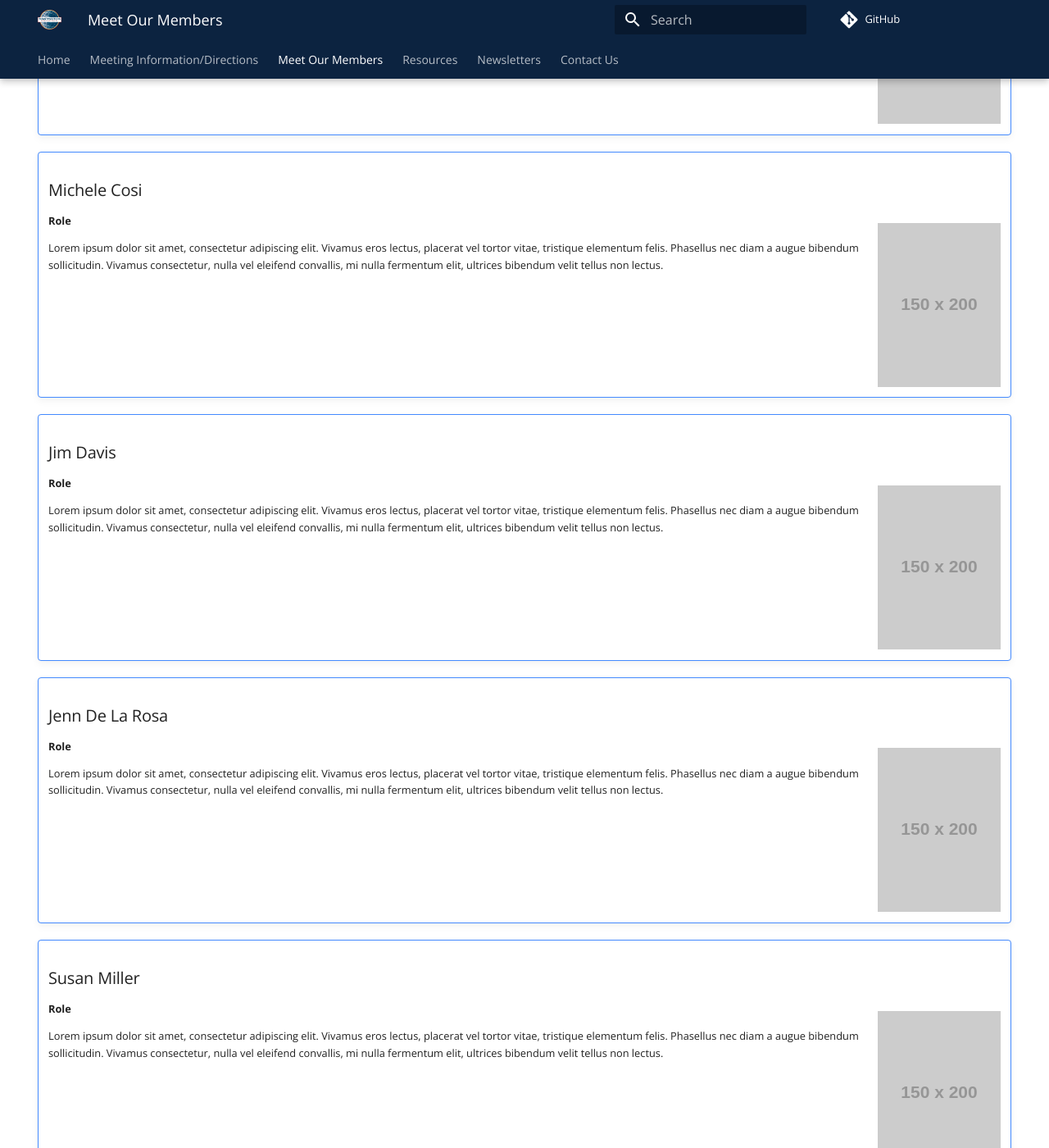
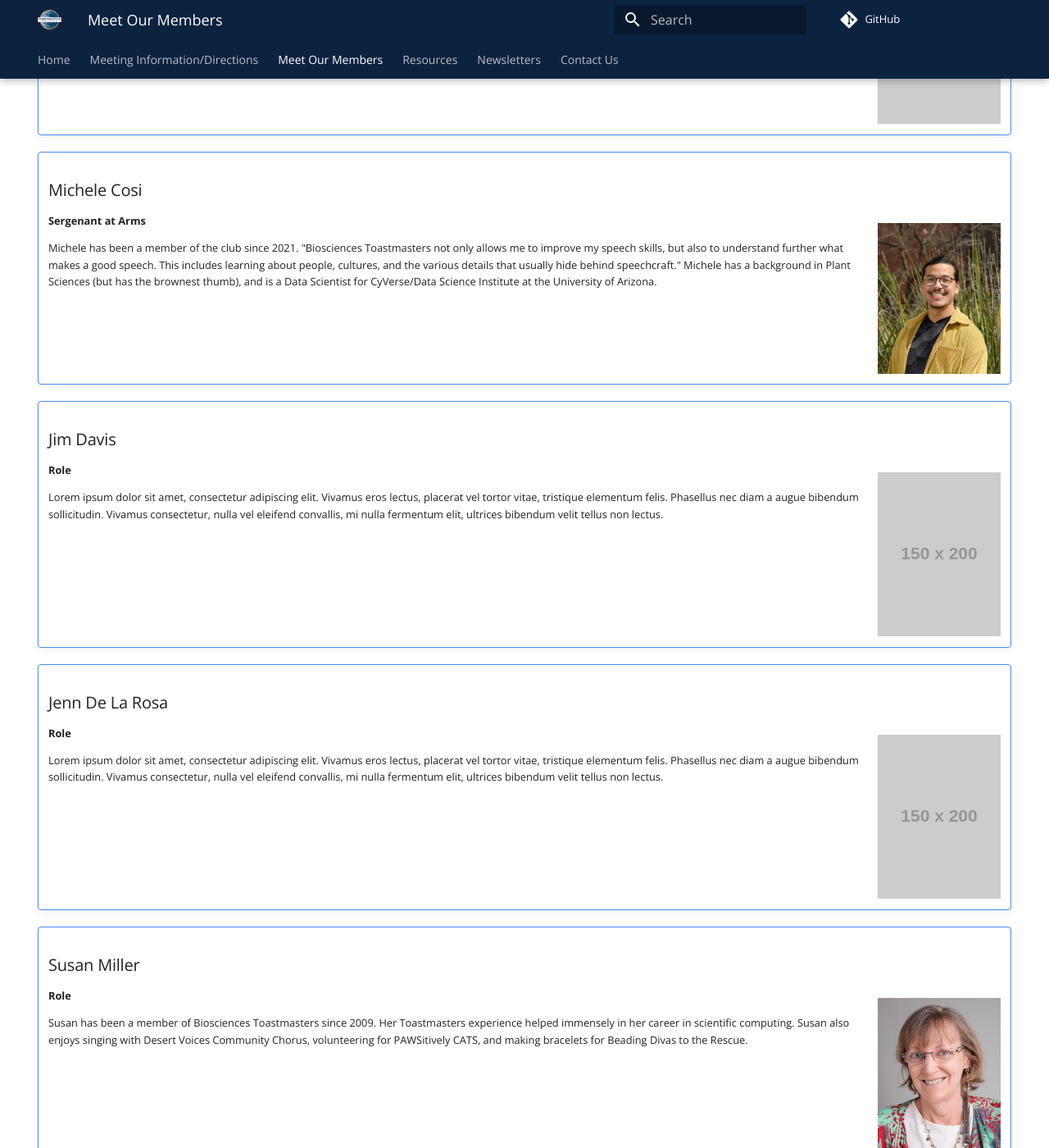
Before and after one commit to Biosciences-Toastmasters/webpage-main, an MkDocs documentation site: the page built from docs/members.md, in a window 1280 px wide and 1400 px high, scrolled down 363 px. Shown: the whole window at 82% size. Built offline with MkDocs 1.6.1 and Material for MkDocs 9.7.7, drawn with Linux system fonts in a browser that asks for light colours; comment, search, counter and statistics services are not loaded.

Commit message:
Update members.md

```diff
--- a/docs/members.md
+++ b/docs/members.md
@@ -16,10 +16,10 @@ hide:
 !!! Note ""
     ## Michele Cosi
 
-    ![Image title](https://dummyimage.com/150x200/000/fff.png){ align=right }
-    **Role**
+    ![Michele](assets/portrait_MC.jpg){ style="width:150px", align="right" }
+    **Sergenant at Arms**
 
-    Lorem ipsum dolor sit amet, consectetur adipiscing elit. Vivamus eros lectus, placerat vel tortor vitae, tristique elementum felis. Phasellus nec diam a augue bibendum sollicitudin. Vivamus consectetur, nulla vel eleifend convallis, mi nulla fermentum elit, ultrices bibendum velit tellus non lectus.
+    Michele has been a member of the club since 2021. "Biosciences Toastmasters not only allows me to improve my speech skills, but also to understand further what makes a good speech. This includes learning about people, cultures, and the various details that usually hide behind speechcraft." Michele has a background in Plant Sciences (but has the brownest thumb), and is a Data Scientist for CyVerse/Data Science Institute at the University of Arizona.
 
 !!! Note ""
     ## Jim Davis
@@ -40,10 +40,10 @@ hide:
 !!! Note ""
     ## Susan Miller
 
-    ![Image title](https://dummyimage.com/150x200/000/fff.png){ align=right }
+    ![Susan](assets/portrait_SJM.jpg){ style="width:150px", align="right" }
     **Role**
 
-    Lorem ipsum dolor sit amet, consectetur adipiscing elit. Vivamus eros lectus, placerat vel tortor vitae, tristique elementum felis. Phasellus nec diam a augue bibendum sollicitudin. Vivamus consectetur, nulla vel eleifend convallis, mi nulla fermentum elit, ultrices bibendum velit tellus non lectus.
+    Susan has been a member of Biosciences Toastmasters since 2009. Her Toastmasters experience helped immensely in her career in scientific computing. Susan also enjoys singing with Desert Voices Community Chorus, volunteering for PAWSitively CATS, and making bracelets for Beading Divas to the Rescue.
 
 !!! Note ""
     ## Sarah Roberts
```
